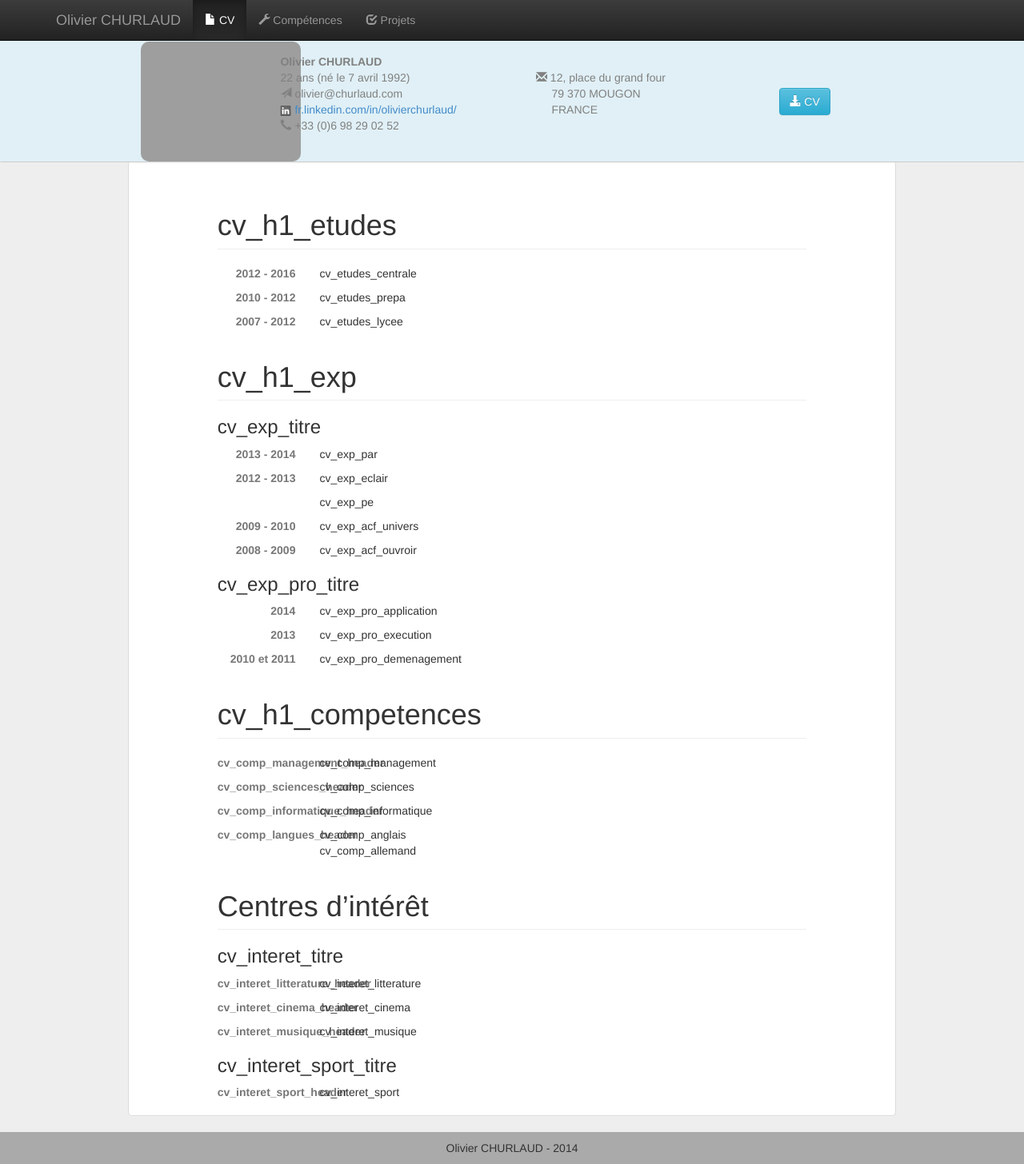
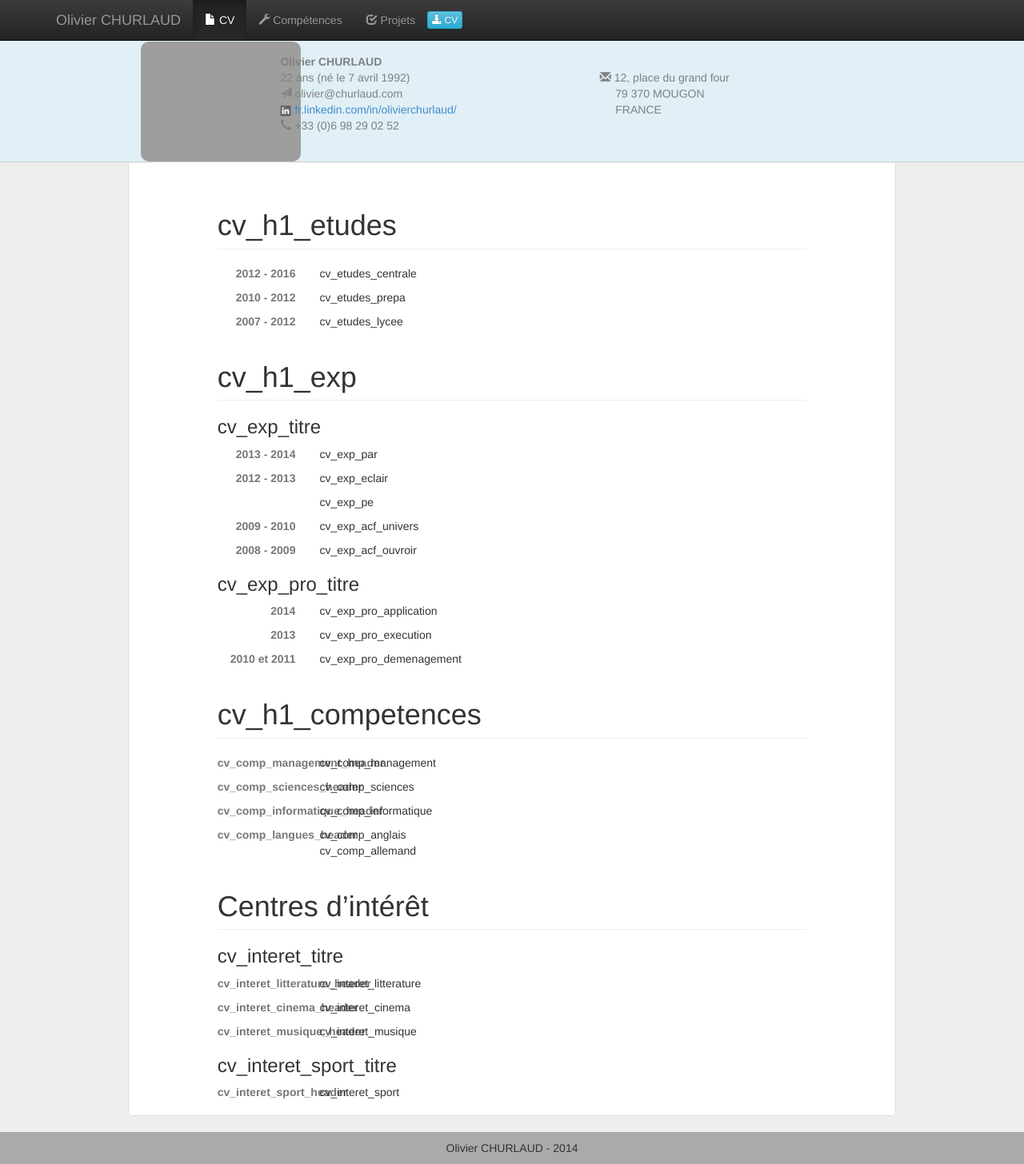
Before and after one commit to ochurlaud/site-cv, a PHP site: page /cv.php in a window 1280 px wide. Shown: the whole page at 80% size. Run offline with PHP 8.4, Linux system fonts and the light colour scheme; grey boxes are pictures that could not be loaded.

Commit message:
Add language in headers + move download button

```diff
--- a/cv.php
+++ b/cv.php
@@ -1,12 +1,5 @@
-<?php require_once('includes/headers.php');
-$language = 'fr_FR.utf8';
-putenv("LANG=$language");
-setlocale(LC_ALL, $language);
-// Set the text domain as 'messages'
-$domain = 'messages';
-bindtextdomain($domain, "./locale");
-textdomain($domain);
-?>
+<?php require_once('includes/headers.php');?>
+
 	<div class="container-fluid col-lg-10 col-lg-offset-1">
 
 		<h1 class="page-header"><?php echo _("cv_h1_etudes");?></h1>
--- a/includes/bandeau.php
+++ b/includes/bandeau.php
@@ -3,10 +3,10 @@
 		<div class="col-sm-3 col-md-2">
 			<img id="photo_id" src="img/ID_ochurlaud.jpg" alt="Olivier CHURLAUD" height="150px"/>
 		</div>
-		<div class="col-sm-8 col-md-4">
+		<div class="col-sm-8 col-md-5">
 			<address>
 				<strong>Olivier CHURLAUD</strong><br />
-				<?php echo $age; ?> ans (né le 7 avril 1992)<br />
+				<?php echo $age . ' ' . _("ans") . ' (' ._("né le 7 avril 1992") .')';?><br />
 				<span class="glyphicon glyphicon-send"></span> <span class="adressemail">moc.dualruhc@reivilo</span><br />
 				<img src="img/linkedin_nb.png" width="14px" /> <a href="http://fr.linkedin.com/in/olivierchurlaud/" alt="lien linkedin">fr.linkedin.com/in/olivierchurlaud/</a><br />
 				<span class="glyphicon glyphicon-earphone"></span> +33 (0)6 98 29 02 52<br />
@@ -19,8 +19,5 @@
 				&nbsp;&nbsp;&nbsp;&nbsp;&nbsp;FRANCE
 			</address>
 		</div>
-		<div class="col-md-2">
-			<a href="download/olivier_churlaud-cv-fr.pdf" class="btn btn-info" target="_blank"><b class="glyphicon glyphicon-download-alt"></b> CV</a>
-		</div>
 	</div>
 </div>
--- a/includes/headers.php
+++ b/includes/headers.php
@@ -1,4 +1,13 @@
-<?php $age = (date('m') >= 4 && date('d') >= 7) ? (int) date('Y') - 1992 : (int) date('Y') - 1992 - 1 ;?>
+<?php
+	$age = (date('m') >= 4 && date('d') >= 7) ? (int) date('Y') - 1992 : (int) date('Y') - 1992 - 1 ;
+	$language = 'fr_FR.utf8';
+	putenv("LANG=$language");
+	setlocale(LC_ALL, $language);
+	// Set the text domain as 'messages'
+	$domain = 'messages';
+	bindtextdomain($domain, "./locale");
+textdomain($domain);
+?>
 
 <!DOCTYPE html>
 <html>
--- a/includes/menu.php
+++ b/includes/menu.php
@@ -11,9 +11,10 @@
 			</div>
 			 <div class="collapse navbar-collapse" id="bs-example-navbar-collapse-1">
 				<ul class="nav navbar-nav">
-					<li class="cv"><a href="cv.php"><b class="glyphicon glyphicon-file"></b> CV</a></li>
-					<li class="competences"><a href="competences.php"><b class="glyphicon glyphicon-wrench"></b>  Compétences</a></li>
-					<li class="projets"><a href="projets.php"><b class="glyphicon glyphicon-check"></b> Projets</a></li>
+					<li class="cv"><a href="cv.php"><b class="glyphicon glyphicon-file"></b> <?php echo _("CV");?></a></li>
+					<li class="competences"><a href="competences.php"><b class="glyphicon glyphicon-wrench"></b>  <?php echo _("Compétences");?></a></li>
+					<li class="projets"><a href="projets.php"><b class="glyphicon glyphicon-check"></b> <?php echo _("Projets");?></a></li>
+					<li><form> <a class="btn btn-info btn-xs navbar-btn " href="download/olivier_churlaud-cv-fr.pdf" target="_blank"><b class="glyphicon glyphicon-download-alt"></b> <?php echo _("CV");?></a></form></li>
 				</ul>
 			</div>
 		</div>
```
Also changed, not shown: competences.php (+1 -9 lines), index.php (+0 -9 lines), projets.php (+1 -9 lines), 2 other files.
